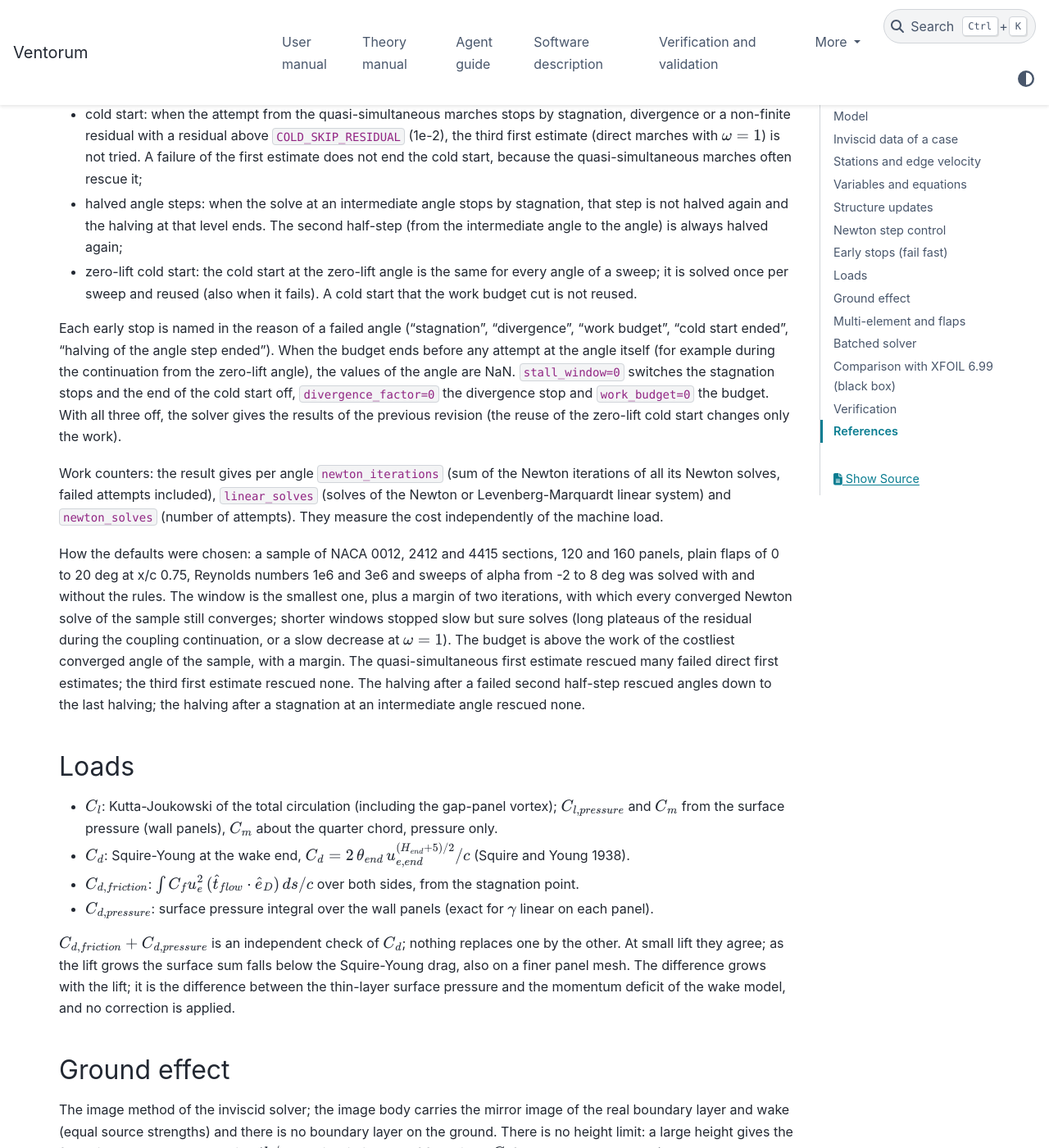
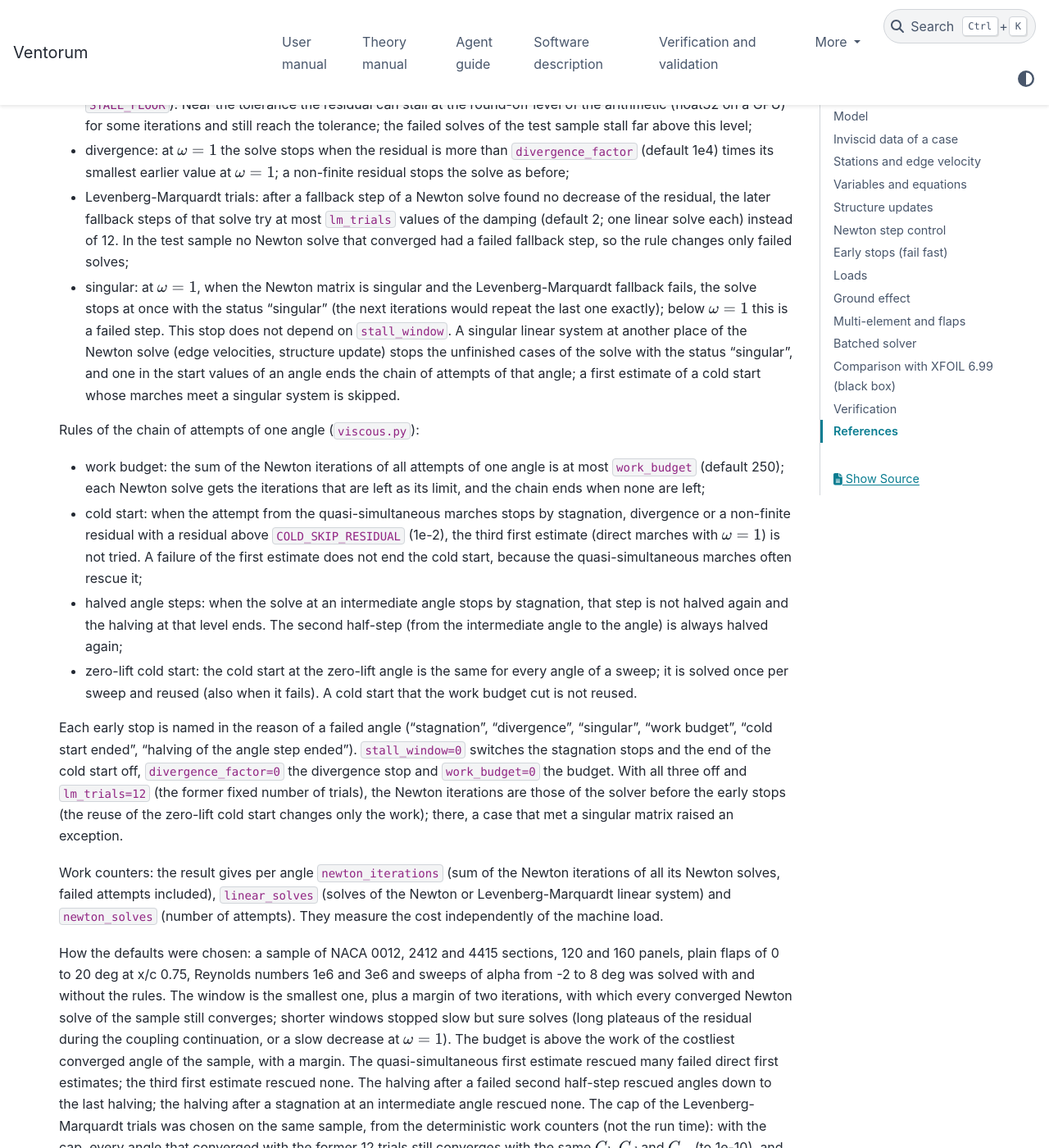
Before and after one commit to manrd/Ventorum, a Sphinx documentation site: the page built from docs/theory/panel2d_viscous.md, in a window 1280 px wide and 1400 px high, scrolled down 3657 px. Shown: the whole window at 82% size. Built offline with Sphinx 7.4.7 and the PyData theme 0.15.4, drawn with Linux system fonts in a browser that asks for light colours; some of the changed text lies outside the part shown.

Commit message:
Raise the 2D solver revision and document the Ventorum-2D changes
The failed angles now have NaN loads, the reference chord of flapped
sections is the undeflected chord, and failed solves take a different
path. Cached Ventorum-2D polars must be computed again, so
SOLVER_REVISION is raised.

The theory pages give the reference chord and the moment point, the NaN
values of failed angles, the singular-matrix rule and the cap of the
Levenberg-Marquardt trials. The changelog lists the changes and the two
fixes.

Co-Authored-By: Claude Opus 5.5 <noreply@anthropic.com>

```diff
--- a/docs/theory/panel2d_viscous.md
+++ b/docs/theory/panel2d_viscous.md
@@ -49,11 +49,12 @@ These rules change the path, not the converged solution:
 
 - step limit: $\theta$, $m$ (or $\delta^*$) and $\sqrt{C_\tau}$ fall by at most 50 % and rise by at most 200 %, $H - 1$ falls by at most 50 %, $u_e$ stays positive;
 - backtracking line search on the 2-norm of the residual (Armijo coefficient 1e-4);
-- when the accepted step factor is below 1e-2 (near-singular Jacobian, for example at laminar separation), a Levenberg-Marquardt step with adaptive damping is taken instead (Levenberg 1944; Marquardt 1963);
+- when the accepted step factor is below 1e-2 (near-singular Jacobian, for example at laminar separation), a Levenberg-Marquardt step with adaptive damping is taken instead (Levenberg 1944; Marquardt 1963): the damping $\mu$ of $(J^TJ + \mu\,\mathrm{diag}(J^TJ))\,\Delta x = -J^TR$ starts at its last value and grows by a factor 10 until the 2-norm of the residual falls, with at most 12 values of $\mu$ (one linear solve each); after a fallback step of the same Newton solve found no decrease, with at most `lm_trials` values (default 2, see the early stops below);
+- a singular Newton matrix (its linear solve fails) gives no Newton step: the Levenberg-Marquardt step is tried instead, as after a failed line search;
 - a cold start tries three first estimates in turn until one converges: (1) direct marches on the inviscid edge velocity ($H$ held past a separation point), with the coupling term scaled by $\omega = 1/64$; $\omega$ is doubled when the residual is below 0.1, or when the residual has not halved in 4 iterations (at small $\omega$ the problem is nearly the direct problem, which has no solution past a separation point); a negative edge velocity at the first station moves the stagnation point first; (2) three sweeps of quasi-simultaneous marches, in which each station follows the local interaction law $u_e = u_{e,inv} + D\,m$ with the mass defects of the other stations held (Veldman 2009), with $\omega = 1$; the local law removes the singularity of the direct march at separation, which helps flapped sections; (3) the direct marches with $\omega = 1$;
 - alpha sweeps start each angle from the converged state of the previous angle; when that fails the angle step is halved up to three times; a cold start is made at the inviscid zero-lift angle and continued to the angle in steps of at most 2 deg.
 
-Converged means: $\omega = 1$, the largest absolute residual of all equations below `tol` (default 1e-6) and no structure change in the last two evaluations. The residuals are relative (logarithmic differences and ratios), except the amplification equation (absolute in $N$). A case that does not converge returns `converged=False`, the reached residual and a reason, with a warning. There are no result overrides.
+Converged means: $\omega = 1$, the largest absolute residual of all equations below `tol` (default 1e-6) and no structure change in the last two evaluations. The residuals are relative (logarithmic differences and ratios), except the amplification equation (absolute in $N$). A case that does not converge returns `converged=False`, the reached residual, the work counters and a reason, with a warning. Its loads ($C_l$, $C_{l,pressure}$, $C_d$, $C_{d,friction}$, $C_{d,pressure}$, $C_m$), transition positions and node and wake distributions are NaN: the last iterate is not a solution (the batched solver does the same). A singular linear system never raises an exception: the angle fails with a reason that names it. There are no result overrides.
 
 ## Early stops (fail fast)
 
@@ -64,7 +65,9 @@ Rules of one Newton solve (`vii.newton_solve`):
 - stagnation window: the solve stops when its smallest residual has not fallen by the factor `stall_factor` (default 0.5) in the last `stall_window` iterations (default 12). The window starts again when $\omega$ changes. At $\omega = 1$ it also starts again when the structure changes (stagnation panel or transition interval), because the residuals of two structures belong to two different discrete problems. Below $\omega = 1$ a structure change does not restart the window: there the transition intervals are not frozen and can alternate without end;
 - stagnation (fixed point): at $\omega = 1$ the solve stops when the line search and the Levenberg-Marquardt fallback both fail twice in a row on the same state and structure. The next iterations would repeat the last one exactly, so this stop does not change the final iterate;
 - floor: both stagnation stops apply only while the smallest residual is above 1000 times `tol` (constant `STALL_FLOOR`). Near the tolerance the residual can stall at the round-off level of the arithmetic (float32 on a GPU) for some iterations and still reach the tolerance; the failed solves of the test sample stall far above this level;
-- divergence: at $\omega = 1$ the solve stops when the residual is more than `divergence_factor` (default 1e4) times its smallest earlier value at $\omega = 1$; a non-finite residual stops the solve as before.
+- divergence: at $\omega = 1$ the solve stops when the residual is more than `divergence_factor` (default 1e4) times its smallest earlier value at $\omega = 1$; a non-finite residual stops the solve as before;
+- Levenberg-Marquardt trials: after a fallback step of a Newton solve found no decrease of the residual, the later fallback steps of that solve try at most `lm_trials` values of the damping (default 2; one linear solve each) instead of 12. In the test sample no Newton solve that converged had a failed fallback step, so the rule changes only failed solves;
+- singular: at $\omega = 1$, when the Newton matrix is singular and the Levenberg-Marquardt fallback fails, the solve stops at once with the status "singular" (the next iterations would repeat the last one exactly); below $\omega = 1$ this is a failed step. This stop does not depend on `stall_window`. A singular linear system at another place of the Newton solve (edge velocities, structure update) stops the unfinished cases of the solve with the status "singular", and one in the start values of an angle ends the chain of attempts of that angle; a first estimate of a cold start whose marches meet a singular system is skipped.
 
 Rules of the chain of attempts of one angle (`viscous.py`):
 
@@ -73,15 +76,16 @@ Rules of the chain of attempts of one angle (`viscous.py`):
 - halved angle steps: when the solve at an intermediate angle stops by stagnation, that step is not halved again and the halving at that level ends. The second half-step (from the intermediate angle to the angle) is always halved again;
 - zero-lift cold start: the cold start at the zero-lift angle is the same for every angle of a sweep; it is solved once per sweep and reused (also when it fails). A cold start that the work budget cut is not reused.
 
-Each early stop is named in the reason of a failed angle ("stagnation", "divergence", "work budget", "cold start ended", "halving of the angle step ended"). When the budget ends before any attempt at the angle itself (for example during the continuation from the zero-lift angle), the values of the angle are NaN. `stall_window=0` switches the stagnation stops and the end of the cold start off, `divergence_factor=0` the divergence stop and `work_budget=0` the budget. With all three off, the solver gives the results of the previous revision (the reuse of the zero-lift cold start changes only the work).
+Each early stop is named in the reason of a failed angle ("stagnation", "divergence", "singular", "work budget", "cold start ended", "halving of the angle step ended"). `stall_window=0` switches the stagnation stops and the end of the cold start off, `divergence_factor=0` the divergence stop and `work_budget=0` the budget. With all three off and `lm_trials=12` (the former fixed number of trials), the Newton iterations are those of the solver before the early stops (the reuse of the zero-lift cold start changes only the work); there, a case that met a singular matrix raised an exception.
 
 Work counters: the result gives per angle `newton_iterations` (sum of the Newton iterations of all its Newton solves, failed attempts included), `linear_solves` (solves of the Newton or Levenberg-Marquardt linear system) and `newton_solves` (number of attempts). They measure the cost independently of the machine load.
 
-How the defaults were chosen: a sample of NACA 0012, 2412 and 4415 sections, 120 and 160 panels, plain flaps of 0 to 20 deg at x/c 0.75, Reynolds numbers 1e6 and 3e6 and sweeps of alpha from -2 to 8 deg was solved with and without the rules. The window is the smallest one, plus a margin of two iterations, with which every converged Newton solve of the sample still converges; shorter windows stopped slow but sure solves (long plateaus of the residual during the coupling continuation, or a slow decrease at $\omega = 1$). The budget is above the work of the costliest converged angle of the sample, with a margin. The quasi-simultaneous first estimate rescued many failed direct first estimates; the third first estimate rescued none. The halving after a failed second half-step rescued angles down to the last halving; the halving after a stagnation at an intermediate angle rescued none.
+How the defaults were chosen: a sample of NACA 0012, 2412 and 4415 sections, 120 and 160 panels, plain flaps of 0 to 20 deg at x/c 0.75, Reynolds numbers 1e6 and 3e6 and sweeps of alpha from -2 to 8 deg was solved with and without the rules. The window is the smallest one, plus a margin of two iterations, with which every converged Newton solve of the sample still converges; shorter windows stopped slow but sure solves (long plateaus of the residual during the coupling continuation, or a slow decrease at $\omega = 1$). The budget is above the work of the costliest converged angle of the sample, with a margin. The quasi-simultaneous first estimate rescued many failed direct first estimates; the third first estimate rescued none. The halving after a failed second half-step rescued angles down to the last halving; the halving after a stagnation at an intermediate angle rescued none. The cap of the Levenberg-Marquardt trials was chosen on the same sample, from the deterministic work counters (not the run time): with the cap, every angle that converged with the former 12 trials still converges with the same $C_l$, $C_d$ and $C_m$ (to 1e-10), and the failed angles need fewer linear solves. A cap on every fallback step did not meet this rule: a fallback step of a converging solve can need many damping values before the residual falls.
 
 ## Loads
 
-- $C_l$: Kutta-Joukowski of the total circulation (including the gap-panel vortex); $C_{l,pressure}$ and $C_m$ from the surface pressure (wall panels), $C_m$ about the quarter chord, pressure only.
+- Reference chord $c$ (argument `chord_ref`): by default the chord of the section as given, the distance from the leading edge (the point farthest from the trailing-edge midpoint, the definition of `ventorum.airfoil`) to the trailing-edge midpoint. A plain flap moves the trailing edge, so the deflected section is shorter. For a flapped section the reference chord is the chord of the undeflected section, as in thin-airfoil theory (Glauert 1927) and XFOIL: the caller passes it (`chord_ref`); the polar source and the agent tool do. All coefficients, the Reynolds number, the $x/c$ of transition and the wake length use $c$.
+- $C_l$: Kutta-Joukowski of the total circulation (including the gap-panel vortex); $C_{l,pressure}$ and $C_m$ from the surface pressure (wall panels), $C_m$ about the quarter-chord point of the reference chord, $(x_{min} + c/4,\ 0)$ in the body frame, pressure only. $x_{min}$ is the most forward point of the section; for a section in the convention of `ventorum.airfoil` (leading edge at the origin, chord along $+x$) this point is the quarter chord, also after a flap deflection (the flap does not move the leading edge). The same point is the default pivot in ground effect.
 - $C_d$: Squire-Young at the wake end, $C_d = 2\,\theta_{end}\,u_{e,end}^{(H_{end} + 5)/2}/c$ (Squire and Young 1938).
 - $C_{d,friction}$: $\int C_f u_e^2\,(\hat t_{flow}\cdot\hat e_D)\,ds/c$ over both sides, from the stagnation point.
 - $C_{d,pressure}$: surface pressure integral over the wall panels (exact for $\gamma$ linear on each panel).
@@ -116,4 +120,5 @@ At the lower Reynolds numbers the drag is above that of XFOIL 6.99 at small angl
 - H. B. Squire and A. D. Young, "The calculation of the profile drag of aerofoils", ARC R and M 1838, 1938.
 - K. Levenberg, "A method for the solution of certain non-linear problems in least squares", Quarterly of Applied Mathematics 2, 1944, pp. 164-168.
 - D. W. Marquardt, "An algorithm for least-squares estimation of nonlinear parameters", SIAM Journal on Applied Mathematics 11, 1963, pp. 431-441.
+- H. Glauert, "Theoretical relationships for an aerofoil with hinged flap", ARC R and M 1095, 1927.
 - A. E. P. Veldman, "Quasi-simultaneous interaction methods for viscous-inviscid flow", Computers and Fluids 38(3), 2009, pp. 496-508.
```
Also changed, not shown: CHANGELOG.md (+31 -0 lines), docs/theory/panel2d.md (+4 -1 lines), docs/theory/ventorum_2d.md (+2 -1 lines), 1 other file.
